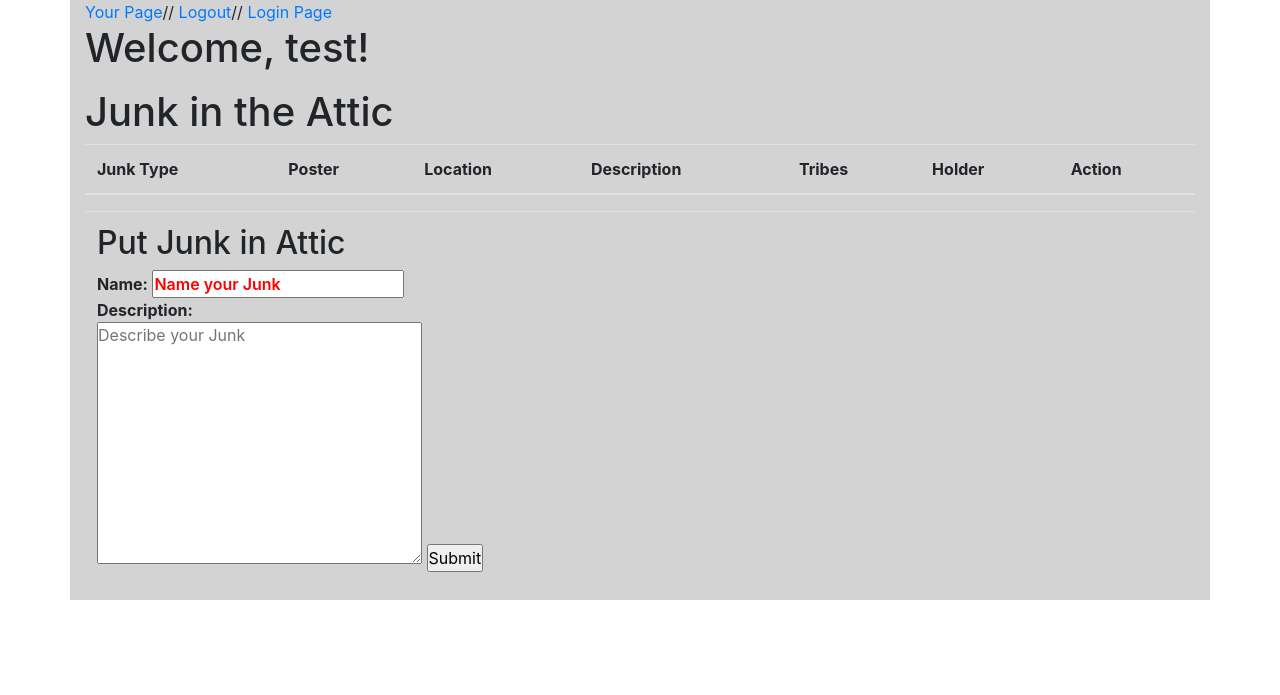
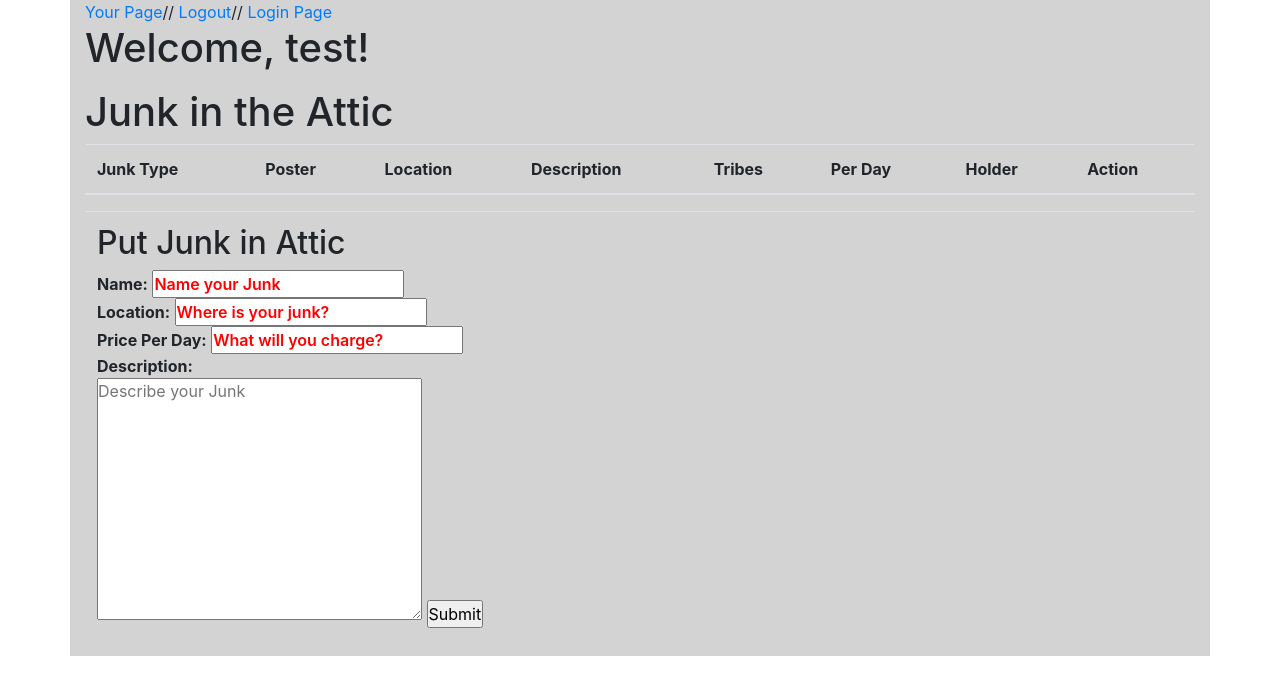
Before and after one commit to jhoney92021/Attic, a Django app: template apps/ATTIC_APP/templates/ATTIC_APP/index.html in a window 1280 px wide. Shown: the top 695 px of the page. Run offline with Django 3.2, Linux system fonts and the light colour scheme; the template is opened without the code that fills it: values that come from a table or form of the project are taken from there, others are empty; data comes from the database, SQL or seed files in the repository; both versions use the stored data as it was after the commit; parts of the project's set-up code (start-up, migrations or seed data) failed here and were passed over; some libraries are stand-ins or nearby versions.

Commit message:
new working template

```diff
--- a/apps/ATTIC_APP/templates/ATTIC_APP/index.html
+++ b/apps/ATTIC_APP/templates/ATTIC_APP/index.html
@@ -28,6 +28,7 @@
                 <th>Location</th>
                 <th>Description</th>
                 <th>Tribes</th>
+                <th>Per Day</th>
                 <th>Holder</th>
                 <th>Action</th>
             </thead>
@@ -38,8 +39,8 @@
                     <td>{{junk.poster.username}}</td><!--POSTER-->
                     <td>{{junk.location}}</td><!--LOCATION-->
                     <td>{{junk.description}}</td><!--DESCRIPTION-->
-                    <td>
-                        {% for tribe in junk.tribe.all %}{{tribe.name}}<br>{% endfor %}
+                    <td><!--TRIBES-->
+                        {% for tribe in junk.tribe.all %}{{tribe.name}}<br>{% endfor %}<!--TRIBES WHEEL-->
                         {% if sessionUser == junk.poster %}
                             <form action="/attic/addTribe" method="POST">
                                 {% csrf_token %}
@@ -51,10 +52,11 @@
                                     <option value="Sport">Sport</option>
                                     <option value="Melee">Melee</option>
                                 </select>
-                                <input type="submit" value="New Tribe">
+                                <input type="submit" value="New Tribe"><!--TRIBES WHEEL-->
                             </form>
                         {% endif %}
-                    </td><!--FAMILY-->
+                    </td><!--TRIBES-->
+                    <td>{{junk.price}}</td>
                     <td>{{junk.holder.username}}</td><!--HOLDER-->
                     <td style="width: 150px;"><!--ACTIONS-->
                         <a href="/user{{junk.poster.id}}">View Poster</a> <br><!--VIEW POSTER-->
@@ -81,6 +83,8 @@
                                 {% csrf_token %}
                             <h2>Put Junk in Attic</h2>
                             <b>Name:</b> <input type="text" name="name" placeholder="Name your Junk"><br>
+                            <b>Location:</b> <input type="text" name="location" placeholder="Where is your junk?"><br>
+                            <b>Price Per Day:</b> <input type="number" name="price" placeholder="What will you charge?"><br>
                             <b>Description:</b> <br> <textarea name="description" id="" cols="30" rows="10" placeholder="Describe your Junk"></textarea>
                             <input type="submit" >
                         </form><!--JUNK FORM END-->
```
Also changed, not shown: db.sqlite3.
